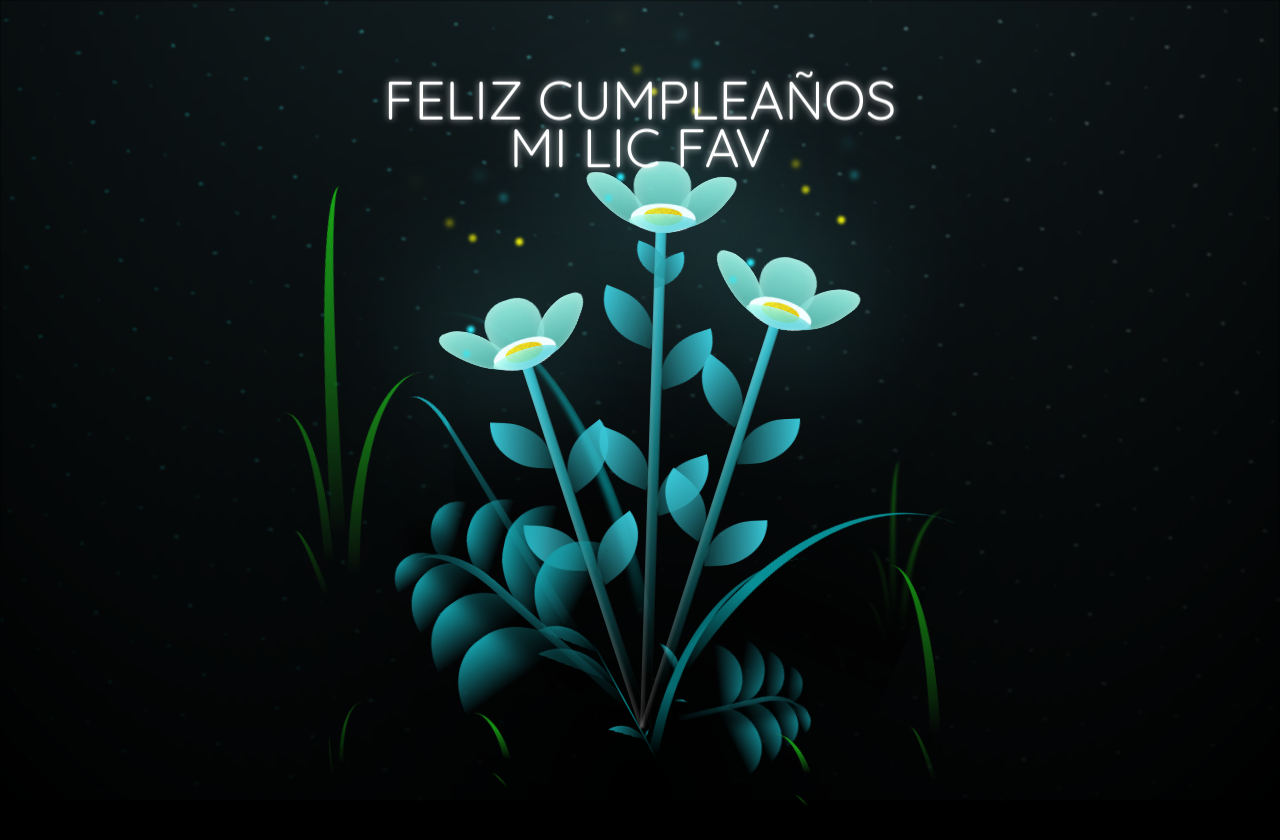
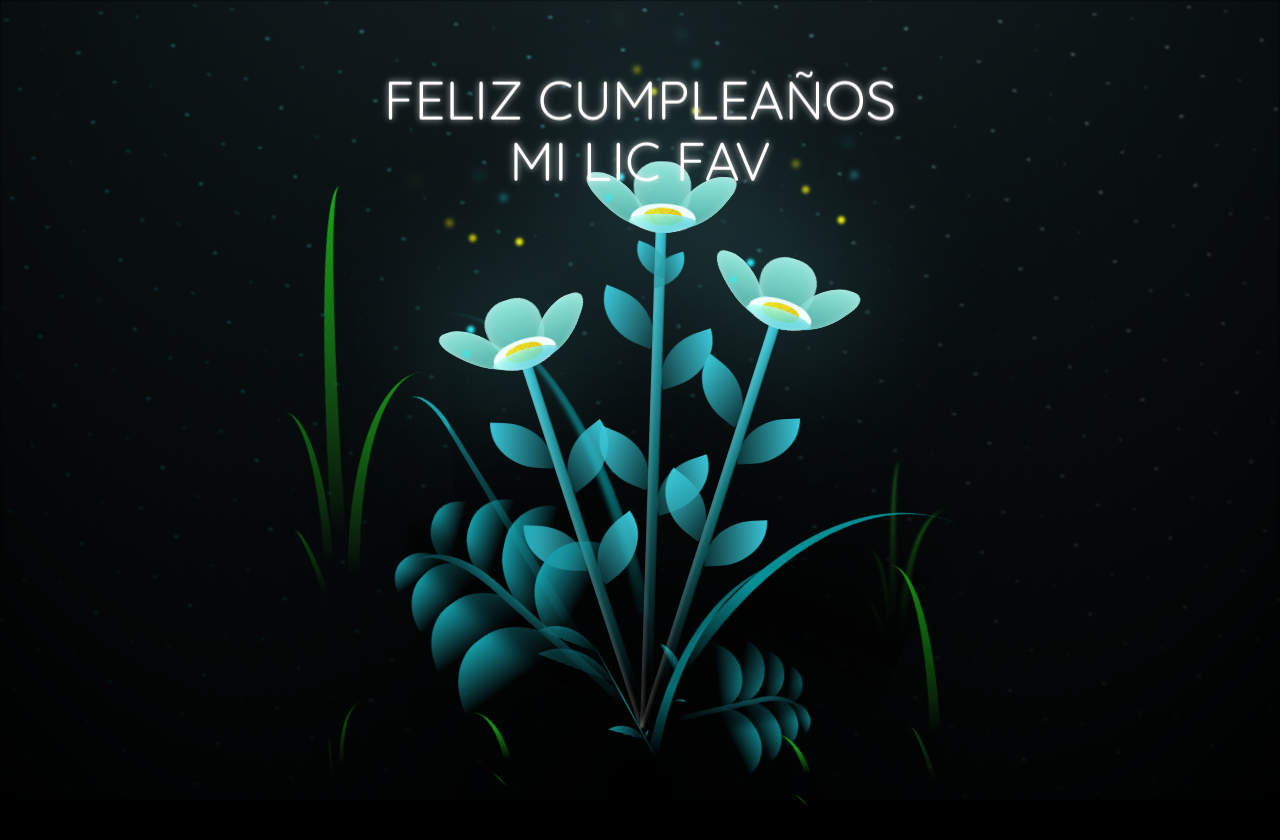
Before and after one commit to YairVHernandez/Marlen, a plain HTML site: page flower.html in a window 1280 px wide. Drawn offline with Linux system fonts and the light colour scheme; a web font is replaced by a local one.

Commit message:
Update valentine-flower.css

```diff
--- a/valentine-flower.css
+++ b/valentine-flower.css
@@ -48,7 +48,7 @@ body {
   position: absolute;
   top: 15%;
   left: 50%;
-  transform: translate(-50%, -10%);
+  transform: translate(-50%, 10%);
   z-index: 1;
   opacity: 0;
   animation: fade-text 2s forwards, elegantGlow 2s infinite ease-in-out;
```
